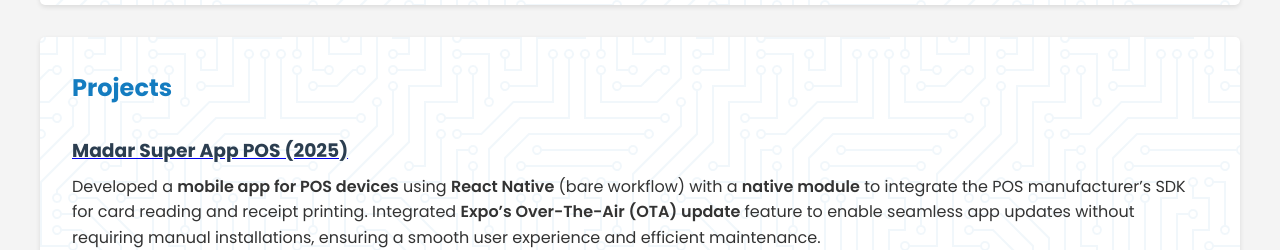
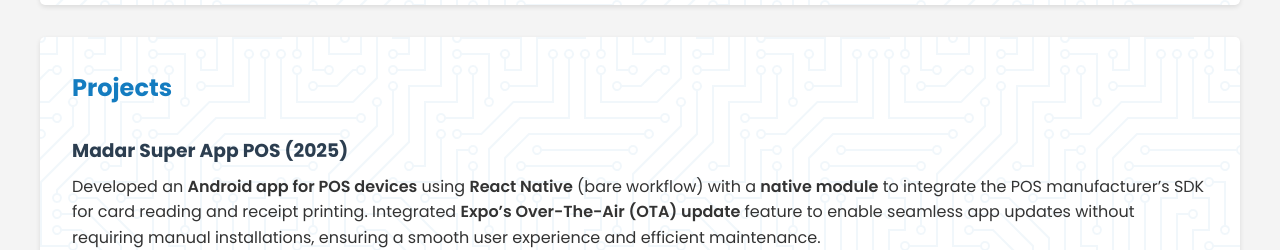
Before and after one commit to AminDannak/AminDannak.github.io, a plain HTML site: page index.html in a window 1280 px wide. Shown: the part 1338-1588 px from the top of the page. Drawn offline with Linux system fonts and the light colour scheme.

Commit message:
chore: remove the link for super app POS

```diff
--- a/index.html
+++ b/index.html
@@ -318,11 +318,9 @@
         <section class="circuit-board-bg to-appear">
             <h2>Projects</h2>
             <div class="project-item">
-                <a href="https://madarmall.com" target="_blank">
-                    <h3>Madar Super App POS (2025)</h3>
-                </a>
+                <h3>Madar Super App POS (2025)</h3>
                 <p>
-                    Developed a <strong>mobile app for POS devices</strong> using <strong>React Native</strong> (bare workflow) with a <strong>native module</strong> to integrate the POS manufacturer’s SDK for card reading and receipt printing. Integrated <strong>Expo’s Over-The-Air (OTA) update</strong> feature to enable seamless app updates without requiring manual installations, ensuring a smooth user experience and efficient maintenance.
+                    Developed an <strong>Android app for POS devices</strong> using <strong>React Native</strong> (bare workflow) with a <strong>native module</strong> to integrate the POS manufacturer’s SDK for card reading and receipt printing. Integrated <strong>Expo’s Over-The-Air (OTA) update</strong> feature to enable seamless app updates without requiring manual installations, ensuring a smooth user experience and efficient maintenance.
                 </p>
                 </div>
             <div class="project-item">
```
